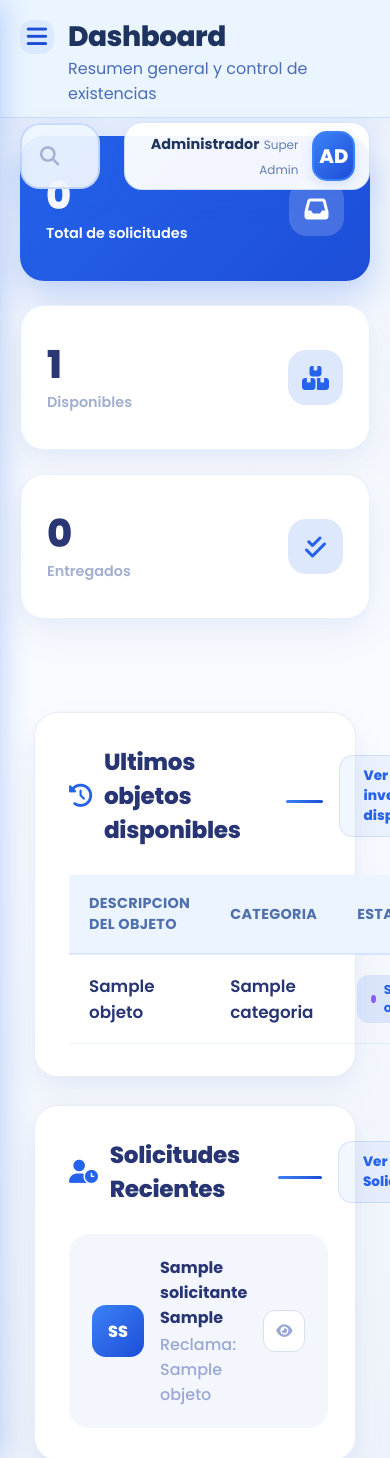
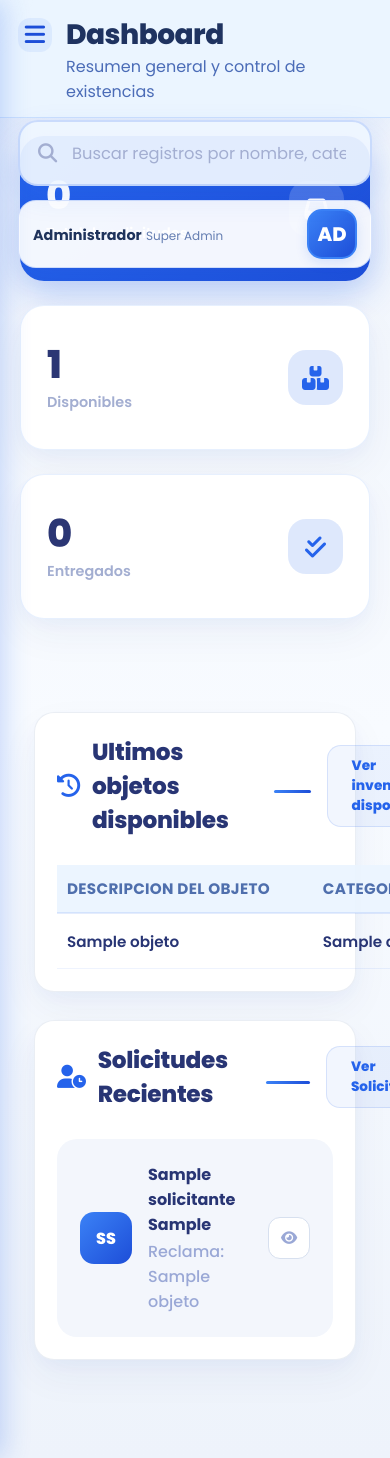
Before and after one commit to Alma2107/DWD-Objetos-Perdidos, a PHP site: page /panel_admin/admin_panel.php in a window 390 px wide. Run offline with PHP 8.4, Linux system fonts and the light colour scheme; tables that the repository leaves empty hold one stand-in row (values such as "Sample post").

Commit message:
v0.3.3.Responsive

```diff
--- a/Pagina_Web_Grupal/css/admin/panel-admin-estilo.css
+++ b/Pagina_Web_Grupal/css/admin/panel-admin-estilo.css
@@ -584,8 +584,8 @@ div.user-avatar {
 .btn-see-all:hover { background-color: rgba(37,99,235,0.12); transform: translateY(-2px); box-shadow: 0 8px 20px rgba(37,99,235,0.08); }
 
 /* Tablas */
-.table-responsive { overflow-x: auto; }
-.custom-table, .admin-table, .recent-table { width: 100%; border-collapse: collapse; text-align: left; }
+.table-responsive, .admin-table-wrap { overflow-x: auto; -webkit-overflow-scrolling: touch; }
+.custom-table, .admin-table, .recent-table { width: 100%; min-width: 720px; border-collapse: collapse; text-align: left; }
 
 .custom-table th, .admin-table th, .recent-table th {
     padding: 18px 20px;
@@ -605,6 +605,14 @@ div.user-avatar {
     font-weight: 600;
     border-bottom: 1px solid rgba(37, 99, 235, 0.08);
     transition: var(--transition-smooth);
+}
+
+.custom-table tr:hover td, .admin-table tbody tr:hover td, .recent-table tr:hover td {
+    background-color: rgba(37, 99, 235, 0.05);
+}
+
+.custom-table td, .admin-table td, .recent-table td {
+    white-space: nowrap;
 }
 
 .custom-table tr:hover td, .admin-table tbody tr:hover td, .recent-table tr:hover td {
@@ -816,15 +824,26 @@ div.user-avatar {
     .topbar-right { justify-content: stretch; }
     .search-box { max-width: none; }
     .cards-grid, .inventory-grid, .requests-intro, .registro-page .form-grid-layout { grid-template-columns: 1fr; }
+    .dashboard-section, .inventory-card, .match-card, .request-summary-card, .form-card, .image-upload-section { padding: 22px; }
 }
 
 @media (max-width: 768px) {
-    .topbar { padding: 20px; flex-direction: column; gap: 16px; align-items: stretch; }
-    .topbar-right { justify-content: space-between; }
-    .search-container, .search-box { margin: 0; max-width: 100%; }
-    .dashboard-content { padding: 20px; }
+    .dashboard-container { flex-direction: column; }
+    .sidebar { width: 100%; max-width: 100%; height: 100vh; transform: translateX(-100%); }
+    .sidebar.active-sidebar { transform: translateX(0); }
+    .main-content { margin-left: 0; padding-bottom: 30px; }
+    .topbar { padding: 18px; flex-direction: column; gap: 16px; align-items: stretch; }
+    .topbar-right { justify-content: flex-start; flex-direction: column; align-items: stretch; gap: 14px; }
+    .search-container, .search-box { margin: 0; max-width: 100%; width: 100%; }
+    .user-card { width: 100%; justify-content: space-between; }
     .content-header, .table-panel, .form-grid-layout, .main-content > .cards-grid { padding-left: 20px; padding-right: 20px; }
-    .cards-grid { grid-template-columns: 1fr; }
+    .cards-grid, .bottom-grid, .inventory-grid, .request-card-grid, .requests-intro, .registro-page .form-grid-layout { grid-template-columns: 1fr; }
+    .admin-table th, .admin-table td, .recent-table th, .recent-table td { padding: 12px 10px; font-size: 0.95rem; }
+    .admin-table, .custom-table, .recent-table { min-width: 620px; }
+    .match-card, .inventory-card, .panel, .form-card, .dashboard-section, .request-summary-card { border-radius: 20px; }
     .nav-menu { padding: 18px 14px; }
+    .btn-see-all, .panel-link, .btn-volver, .btn-limpiar-foto, .btn-submit-creative, .btn-enviar { width: 100%; justify-content: center; }
+    .request-actions { flex-wrap: wrap; }
+    .request-actions button { flex: 1 1 48%; }
     .image-actions { grid-template-columns: 1fr; }
 }
--- a/Pagina_Web_Grupal/js/admin/panel-admin.js
+++ b/Pagina_Web_Grupal/js/admin/panel-admin.js
@@ -19,6 +19,15 @@ document.addEventListener('DOMContentLoaded', () => {
     });
 
     backdrop.addEventListener('click', () => setOpen(false));
+
+    const navButtons = document.querySelectorAll('.nav-menu .nav-btn');
+    navButtons.forEach(button => {
+        button.addEventListener('click', () => {
+            if (window.innerWidth <= 992) {
+                setOpen(false);
+            }
+        });
+    });
 
     document.addEventListener('keydown', (event) => {
         if (event.key === 'Escape') {
```
